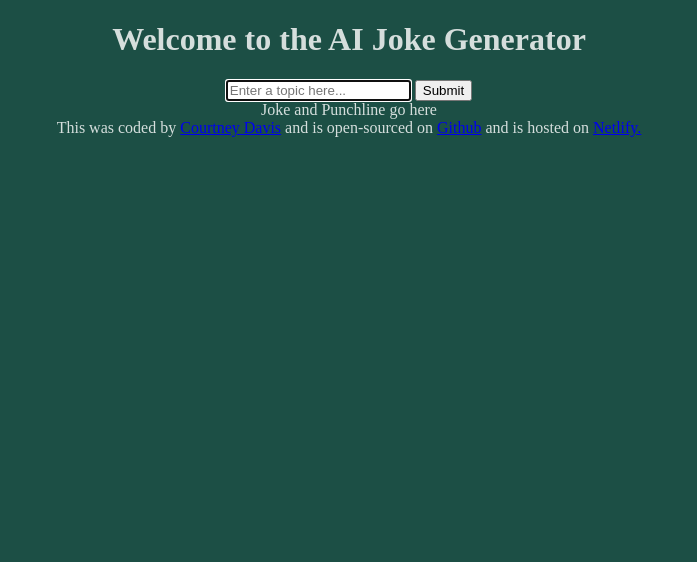
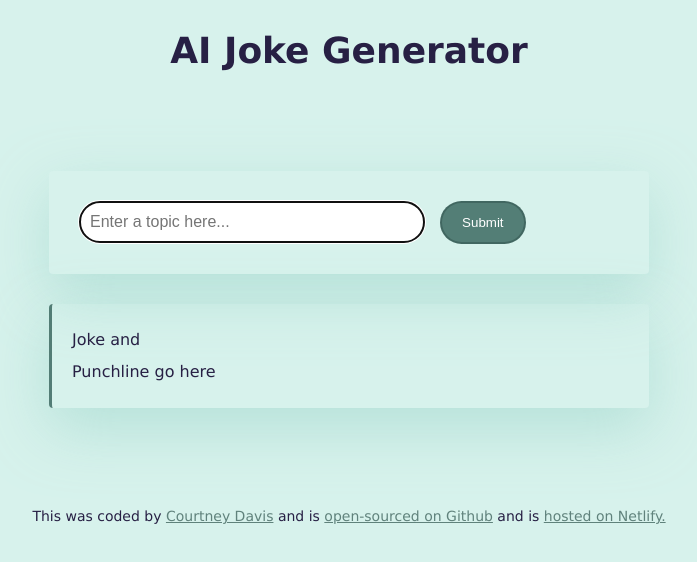
Before and after one commit to cdavis1809/AI_Project, a plain HTML site: page index.html in a window 1280 px wide. Shown: the whole page, without its empty margins (291-988 px from the left). Drawn offline with Linux system fonts and the light colour scheme.

Commit message:
added classes and updated css styling

```diff
--- a/index.html
+++ b/index.html
@@ -5,12 +5,13 @@
     <meta name="viewport" content="width=device-width, initial-scale=1.0" />
     <script src="src/index.js"></script>
     <link rel="stylesheet" href="src/style.css" />
-    <title>AI Generator</title>
+    <title>AI Joke Generator</title>
   </head>
   <body>
     <header>
-      <h1>Welcome to the AI Joke Generator</h1>
+      <h1>AI Joke Generator</h1>
     </header>
+    <div class="container">
       <main>
         <form>
           <input
@@ -18,23 +19,29 @@
             placeholder="Enter a topic here..."
             autofocus
             required
+            class="instructions"
           />
-        <input type="submit" />
+          <input type="submit" class="button" />
         </form>
-      <div>Joke and Punchline go here</div>
+        <div class="joke-response">
+          Joke and
+          <br />
+          Punchline go here
+        </div>
       </main>
+    </div>
     <footer>
       This was coded by
       <a href="https://portfolio-project-cd.netlify.app" target="_blank"
         >Courtney Davis</a
       >
-      and is open-sourced on
+      and is
       <a href="https://github.com/cdavis1809/AI_Project" target="_blank"
-        >Github</a
+        >open-sourced on Github</a
       >
-      and is hosted on
+      and is
       <a href="https://ai-generator-project-cd.netlify.app/" target="_blank"
-        >Netlify.</a
+        >hosted on Netlify.</a
       >
     </footer>
   </body>
--- a/src/style.css
+++ b/src/style.css
@@ -1,5 +1,59 @@
 body {
-  background: rgb(28, 79, 69);
+  background: rgb(215, 242, 236);
+  color: #272044;
+  font-family: "Lucida Sans", "Lucida Sans Regular", "Lucida Grande",
+    "Lucida Sans Unicode", Geneva, Verdana, sans-serif;
+}
+header {
   text-align: center;
-  color: rgba(255, 255, 255, 0.815);
+  margin: 30px;
 }
+footer {
+  text-align: center;
+  font-size: 14px;
+  margin-top: 30px;
+}
+h1 {
+  font-weight: 900;
+  font-size: 36px;
+}
+form {
+  padding: 30px;
+  border-radius: 4px;
+  margin-bottom: 30px;
+  box-shadow: 0px 20px 60px rgba(165, 217, 208, 0.693);
+}
+.container {
+  margin: 100px auto;
+  max-width: 600px;
+}
+.instructions {
+  padding: 10px;
+  width: 60%;
+  border: 1px solid #272044;
+  font-size: 16px;
+  line-height: 20px;
+  color: #272044;
+  border-radius: 50px;
+}
+.button {
+  background-color: rgba(65, 109, 101, 0.874);
+  color: white;
+  border: 2px solid rgba(59, 96, 89, 0.766);
+  border-radius: 50px;
+  margin-left: 10px;
+  padding: 12px 20px;
+}
+.joke-response {
+  border-radius: 4px;
+  border-left: 3px solid rgba(65, 109, 101, 0.874);
+  box-shadow: 0px 20px 60px rgba(165, 217, 208, 0.693);
+
+  color: #272044;
+  font-size: 16px;
+  line-height: 2;
+  padding: 20px;
+}
+a {
+  color: rgba(59, 96, 89, 0.766);
+}
```
Lines whose indentation alone changed are shown as unchanged.
